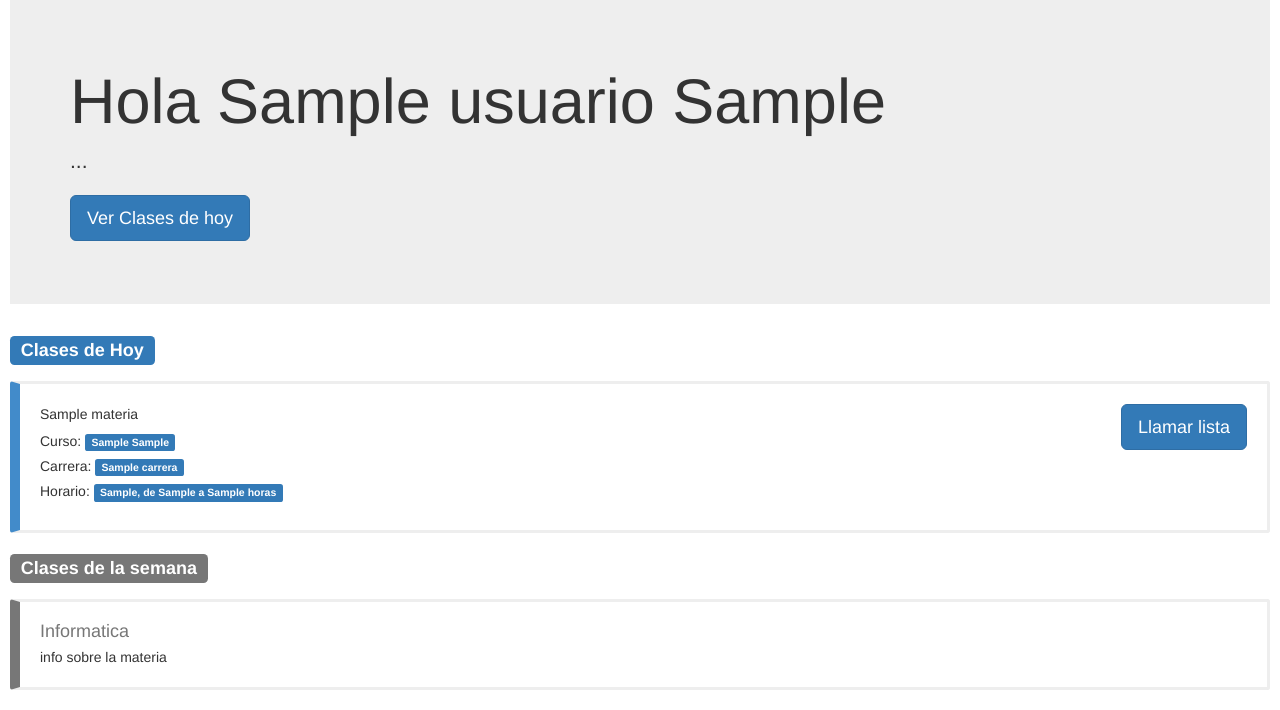
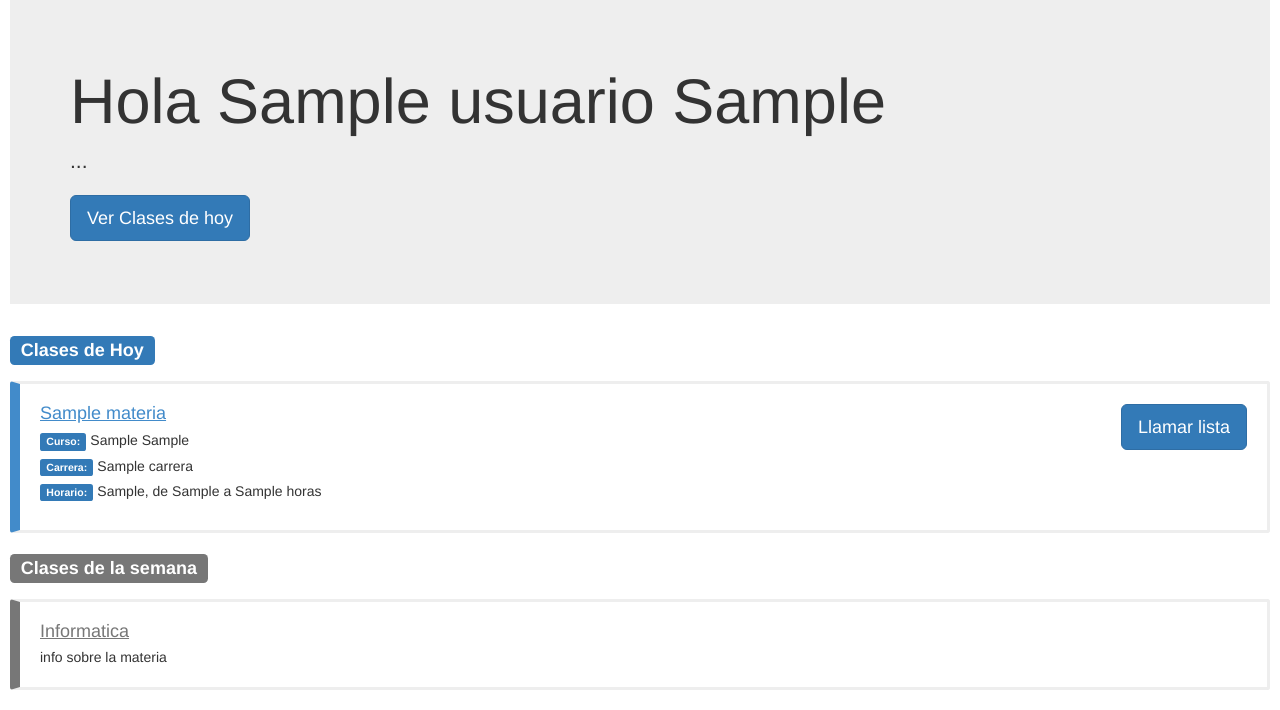
Before and after one commit to cris-Duarte/asisapp, a Flask app: page /dashboard in a window 1280 px wide. Shown: the part 91-801 px from the top of the page. Run offline with Flask 2, Linux system fonts and the light colour scheme; a user stored in the database is signed in; tables that the repository leaves empty hold one stand-in row (values such as "Sample post"); parts of the project's set-up code (start-up, migrations or seed data) failed here and were passed over; some libraries are stand-ins or nearby versions.

Commit message:
Algunos cambios de estilos hechos

```diff
--- a/services/web/project/static/style.css
+++ b/services/web/project/static/style.css
@@ -47,12 +47,7 @@ svg {
 .boton_materias{
   display: inline-block;
   float: right;
-  vertical-align: middle;
-  text-align: center;
-  width: inherit;
-  height: 100%;
 }
-
 
 .bs-callout {
     padding: 20px;
@@ -66,7 +61,9 @@ svg {
 .bs-callout h4 {
     margin-top: 0;
     margin-bottom: 5px;
+    text-decoration: underline;
 }
+
 .bs-callout p:last-child {
     margin-bottom: 0;
 }
--- a/services/web/project/templates/perfil.html
+++ b/services/web/project/templates/perfil.html
@@ -11,11 +11,11 @@
 <div class="clases_hoy">
   {% for m in materias %}
   <div class="bs-callout bs-callout-primary"">
-    <div class="caja_materias"
-      <h4>{{ m[0].nombre }}</h4>
-      <h5>Curso: <span class="label label-primary">{{ m[0].curso }} {{ m[0].seccion }}</span></h5>
-      <h5>Carrera: <span class="label label-primary">{{ m[1].nombre_carrera }}</span></h5>
-      <h5>Horario: <span class="label label-primary">{{ m[2].dia }}, de {{ m[2].desde }} a {{ m[2].hasta }} horas</span></h5>
+    <div class="caja_materias">
+      <h4 class="nombre_materia">{{ m[0].nombre }}</h4>
+      <h5><span class="label label-primary">Curso:</span> {{ m[0].curso }} {{ m[0].seccion }}</h5>
+      <h5><span class="label label-primary">Carrera:</span> {{ m[1].nombre_carrera }}</h5>
+      <h5><span class="label label-primary">Horario:</span> {{ m[2].dia }}, de {{ m[2].desde }} a {{ m[2].hasta }} horas</h5>
     </div>
     <div class="boton_materias">
       <button type="button" name="button" class="btn btn-primary btn-lg">Llamar lista</button>
```
